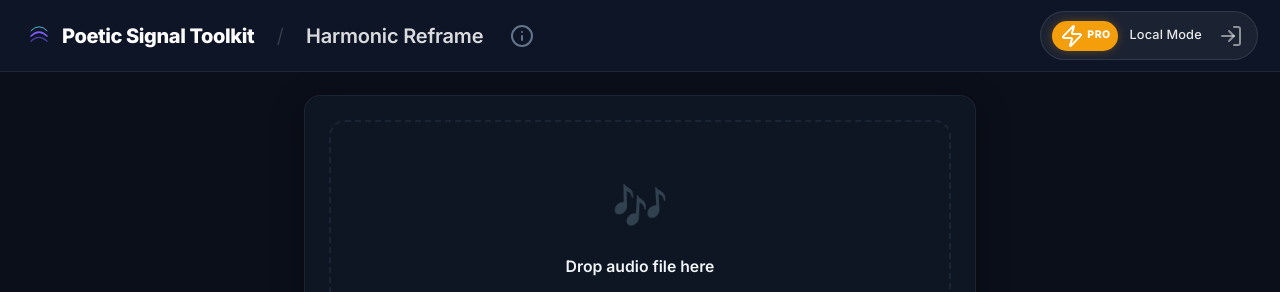
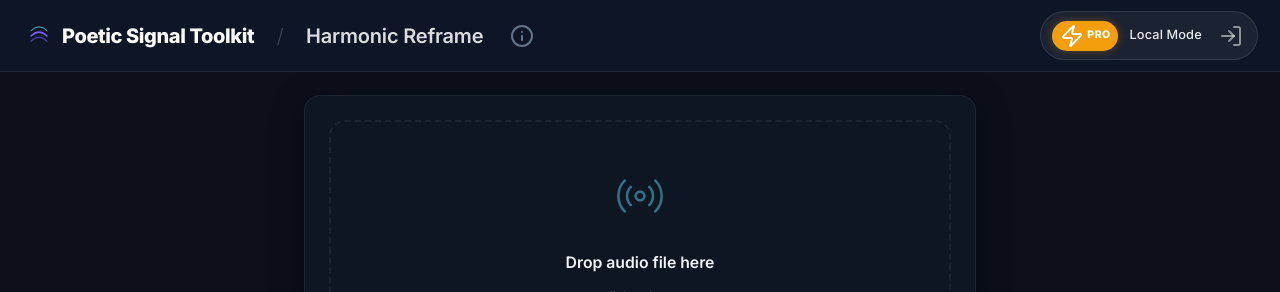
Before and after one commit to Fumio-cell/Harmonic-Reframe, a React (Vite) app: page / in a window 1280 px wide. Shown: the top 292 px of the page. Built offline with nearby package versions, Linux system fonts and the light colour scheme.

Commit message:
Refine design: replace audio emojis with stylish SVG equivalents to enhance visual identity and quality

```diff
--- a/src/ui/FileDropZone.tsx
+++ b/src/ui/FileDropZone.tsx
@@ -48,7 +48,10 @@ const FileDropZone: React.FC<FileDropZoneProps> = ({
         return (
             <div className="file-info fade-up">
                 <div>
-                    <div className="name">🎵 {fileName}</div>
+                    <div className="name" style={{ display: 'flex', alignItems: 'center' }}>
+                        <svg xmlns="http://www.w3.org/2000/svg" width="16" height="16" viewBox="0 0 24 24" fill="none" stroke="currentColor" strokeWidth="2" strokeLinecap="round" strokeLinejoin="round" className="lucide lucide-music" style={{ marginRight: '8px', color: '#5ce0fc' }}><path d="M9 18V5l12-2v13"/><circle cx="6" cy="18" r="3"/><circle cx="18" cy="16" r="3"/></svg>
+                        {fileName}
+                    </div>
                     <div className="meta">{fileInfo}</div>
                 </div>
                 <button className="close-btn" onClick={onClear}>
@@ -66,7 +69,11 @@ const FileDropZone: React.FC<FileDropZoneProps> = ({
                 onDrop={handleDrop}
                 onDragOver={handleDragOver}
             >
-                <div className="drop-icon">🎶</div>
+                <div className="drop-icon" style={{ color: '#5ce0fc', display: 'flex', justifyContent: 'center', marginBottom: '16px' }}>
+                    <svg xmlns="http://www.w3.org/2000/svg" width="52" height="52" viewBox="0 0 24 24" fill="none" stroke="currentColor" strokeWidth="1.2" strokeLinecap="round" strokeLinejoin="round" className="lucide lucide-radio" opacity="0.9">
+                        <circle cx="12" cy="12" r="2"/><path d="M4.93 19.07a10 10 0 0 1 0-14.14"/><path d="M7.76 16.24a6 6 0 0 1 0-8.48"/><path d="M16.24 7.76a6 6 0 0 1 0 8.48"/><path d="M19.07 4.93a10 10 0 0 1 0 14.14"/>
+                    </svg>
+                </div>
                 <div className="drop-title">Drop audio file here</div>
                 <div className="drop-sub">or click to browse</div>
                 <div className="formats">
```
